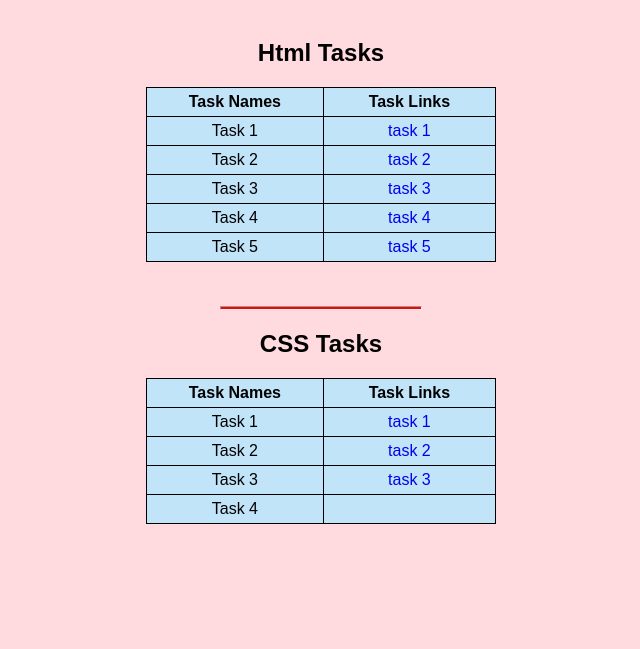
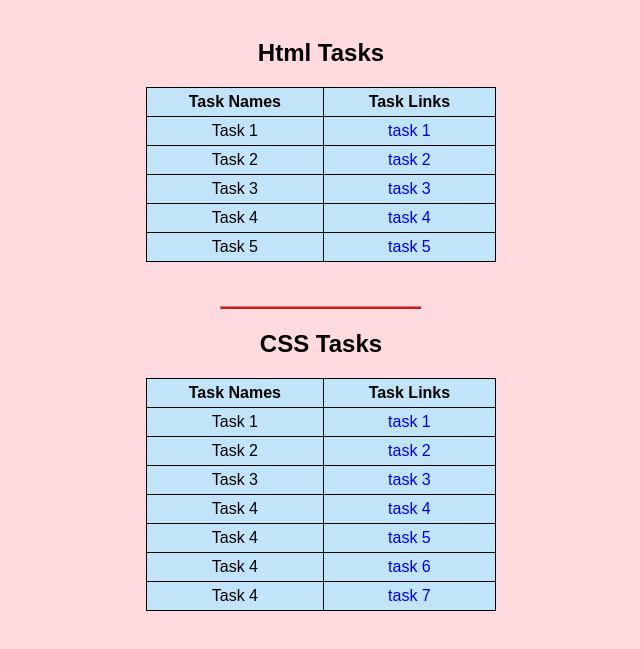
Before and after one commit to Mbalajiviswanadh/Tasks, a plain HTML site: page index.html in a window 1280 px wide. Shown: the part 79-728 px from the top of the page, without its empty margins (319-959 px from the left). Drawn offline with Linux system fonts and the light colour scheme.

Commit message:
Update index.html

```diff
--- a/index.html
+++ b/index.html
@@ -125,7 +125,22 @@
             </tr>
             <tr>
                 <td>Task 4</td>
-                <td><a href="" target="_blank"></a></td>
+                <td><a href="/Tasks/cssTask4.html" target="_blank">task 4</a></td>
+
+            </tr>
+            <tr>
+                <td>Task 4</td>
+                <td><a href="/Tasks/cssTask5.html" target="_blank">task 5</a></td>
+
+            </tr>
+            <tr>
+                <td>Task 4</td>
+                <td><a href="/Tasks/cssTask6.html" target="_blank">task 6</a></td>
+
+            </tr>
+            <tr>
+                <td>Task 4</td>
+                <td><a href="/Tasks/cssTask7.html" target="_blank">task 7</a></td>
 
             </tr>
         </table>
```
